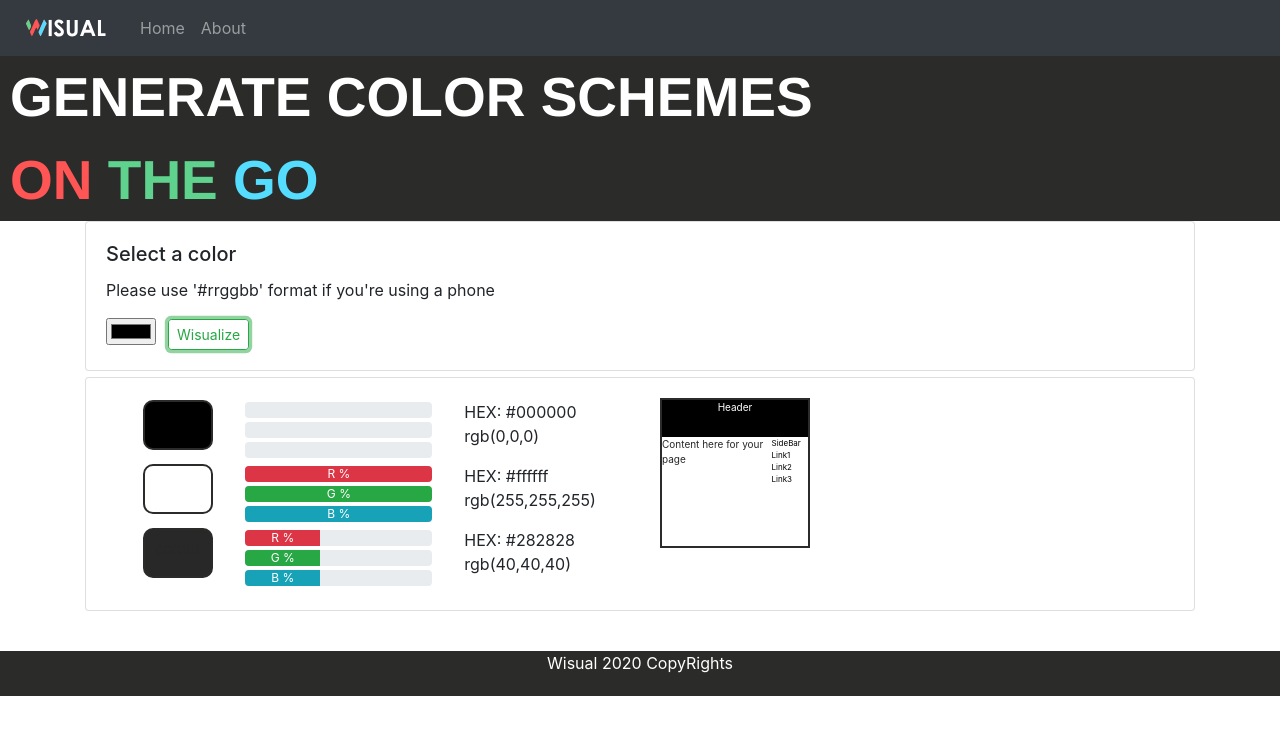
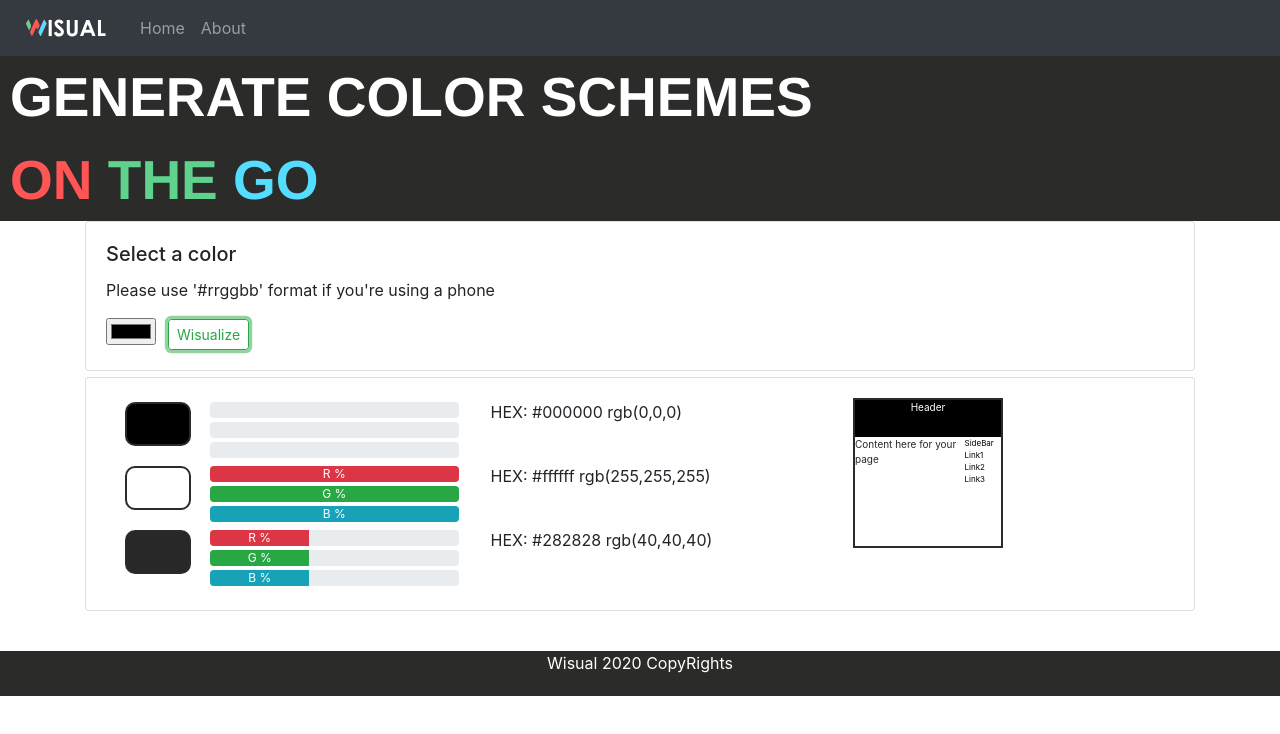
Before and after one commit to osmanvee/Wisual, a React (Create React App) app: page / in a window 1280 px wide. Both pictures are taken after a click on the button "Wisualize". Shown: the top 734 px of the page. Built offline with nearby package versions, Linux system fonts and the light colour scheme.

Commit message:
Changing UI generator

```diff
--- a/src/Displayers/ColorGenerator.js
+++ b/src/Displayers/ColorGenerator.js
@@ -33,8 +33,11 @@ function GenerateColors(props) {
 
     return (
         <Card body >
-        <div id="tester4">
-            <Container id="tester3">
+        <div>
+            <Container>
+                <Row>
+                            <Col xs={12} md={8}>
+                            <Container id="tester3" fluid>
                                 <Row>
                                     <Col id="tester">{div}</Col>
 
@@ -46,11 +49,22 @@ function GenerateColors(props) {
                                 <Col id="tester">{div3}</Col>
                                 </Row>
                             </Container>
+                            </Col>
+                            <Col xs={6} md={4}>
+
                             <Container>
                                     <Row>
                                     <GenerateUI color1={props.color} color2={generateComplementaryColor(props.color)} color3={ hexAddModifier(props.color, 40, 40, 40)} />
                                     </Row>
                                 </Container>
+                            </Col>
+                </Row>
+            </Container>
+
+
+
+
+
         </div>
 
             </Card>
--- a/src/Displayers/DisplayColour.js
+++ b/src/Displayers/DisplayColour.js
@@ -15,25 +15,24 @@ function DisplayColour(props) {
     const mystyle = {
       color: props.color,
       backgroundColor: props.color,
-      padding: "10px",
+
       border: "2px solid #2b2b29",
       borderRadius: "10px",
       fontFamily: "Arial",
-      width: "auto",
+
       hexValue: props.hex,
-      marginLeft: "20px"
+
     };
 
     const otherstyle = {
       color: props.color,
-      fontFamily: "Century Gothic, Verdana, sans-serif",
-      fontSize: "15px"
+
     };
 
 
     const imageBlock = (
       <div style={mystyle} >
-        <h1 style={otherstyle}> colour </h1>
+        <p style={otherstyle}> colour </p>
       </div>
 
     );
@@ -46,7 +45,7 @@ function DisplayColour(props) {
       <div>
         <Container>
           <Row>
-            <Col md="auto" >{imageBlock} </Col>
+            <Col sm={4} id="tester69" >{imageBlock} </Col>
             <Col xs={5} >
               <div id="tester">  <ProgressBar  label="R %" variant="danger" now={convertHexToRed(props.color)}  /> </div>
               <div id="tester">  <ProgressBar  label="G %" variant="success" now={convertHexToGreen(props.color)} /> </div>
--- a/src/index.css
+++ b/src/index.css
@@ -154,6 +154,10 @@ width: auto;
 #tt{
 
 }
+#tester69{
+  padding: 2px;
+  max-width: 70px;
+}
 #tester3{
 
 }
```
Lines whose indentation alone changed are shown as unchanged.
